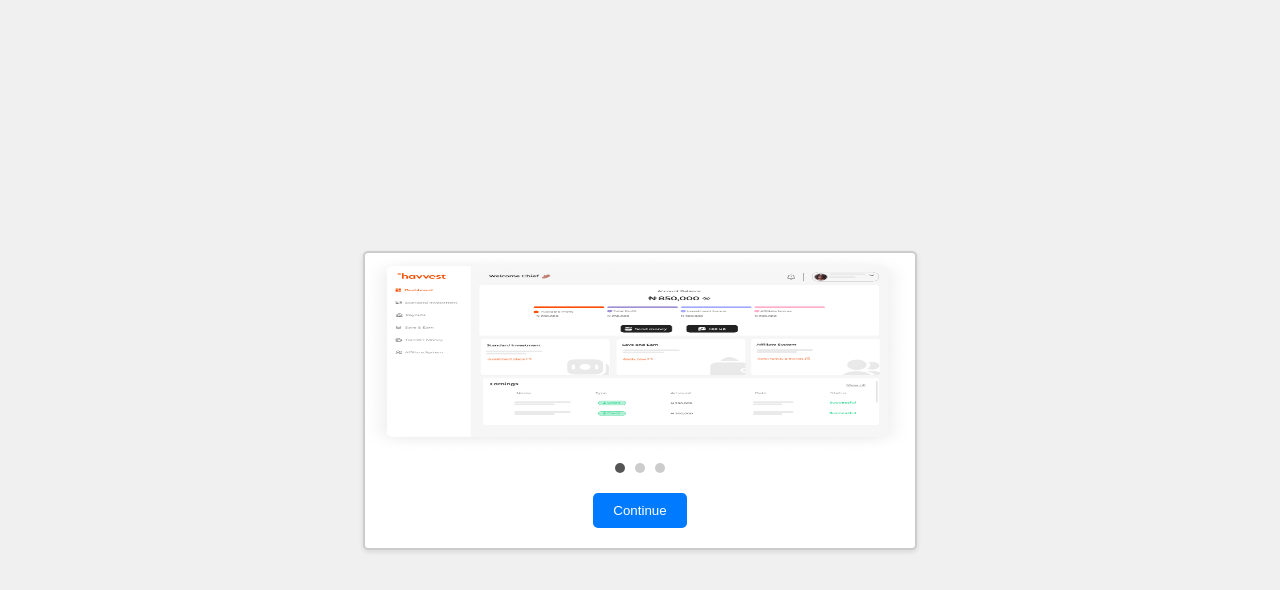
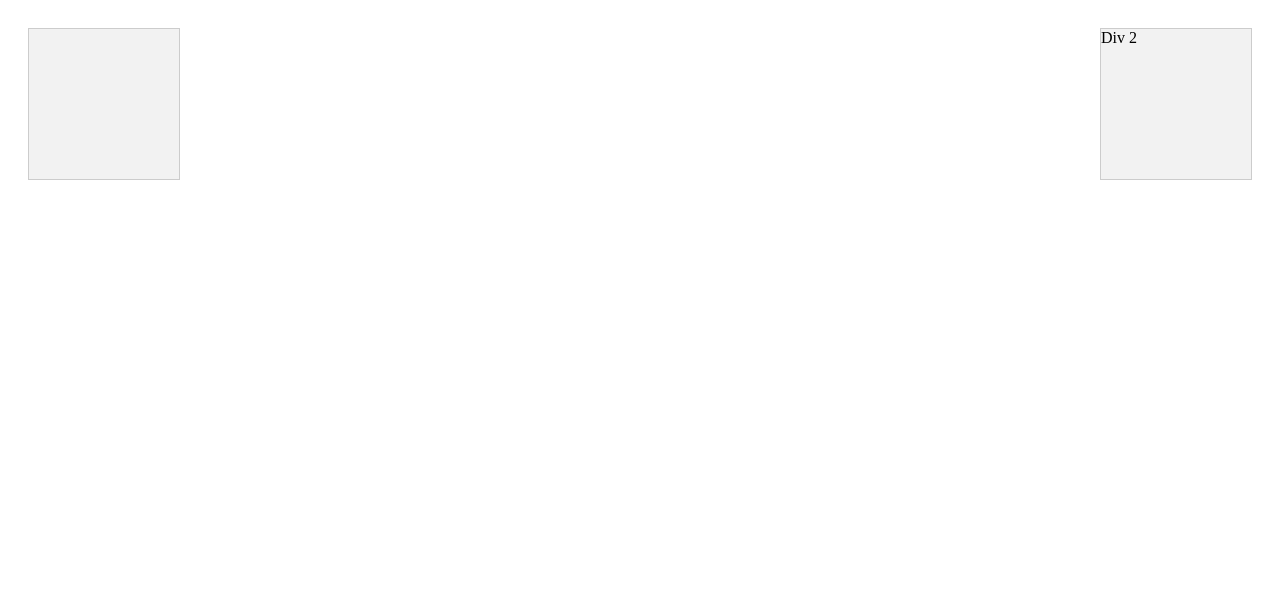
Before and after one commit to FlamesInTech/Havvest, a plain HTML site: page test.html in a window 1280 px wide. Drawn offline with Linux system fonts and the light colour scheme.

Commit message:
new updates made for desktop view

```diff
--- a/style.css
+++ b/style.css
@@ -5,7 +5,7 @@
 }
 .main{
     display: flex;
-    background: magenta;
+    /* background: magenta; */
     /* gap: 20px; */
 }
 .SignUp{
@@ -81,42 +81,24 @@ span{
     gap: 30px;
     padding: 40px;
 }
-.carousel{
-    padding: 20px;
-}
 .slider-container {
-    background-color: #fff;
-    border: 2px solid #ccc;
-    box-shadow: 0px 2px 5px rgba(0, 0, 0, 0.1);
-    border-radius: 5px;
-    overflow: hidden;
-     height: 400px;
-
+    position: relative;
+    max-width: 600px;
+    margin: 0 auto;
   }
 
   .slider {
-    position: relative;
-    width: 100%;
-    height: 200px;
-    overflow: hidden;
-  }
-
-  .slides {
     display: flex;
-    transition: transform 0.3s ease-in-out;
+    transition: transform 0.3s ease;
   }
 
   .slide {
     flex: 0 0 100%;
-    outline: 1px solid blue;
+    display: none;
   }
-
   .slide img {
-    height: 100%;
     width: 100%;
-    flex-shrink: 0;
   }
-
   .dots {
     display: flex;
     justify-content: center;
@@ -126,12 +108,44 @@ span{
   .dot {
     width: 10px;
     height: 10px;
+    border-radius: 50%;
+    background-color: #ccc;
     margin: 0 5px;
-    background-color: #ccc;
-    border-radius: 50%;
     cursor: pointer;
   }
 
+  .active-dot {
+    background-color: #333;
+  }
+
   .active {
-    background-color: #555;
+    display: block;
+    /* background-color: #555; */
+    width: 100%;
   }
+
+  @media (max-width: 768px) {
+    .main{
+        flex-direction: column-reverse;
+    }
+    .slide img {
+        width: 10%;
+        flex-shrink: 0;
+      }
+      .slider-container {
+        height: 400px;
+        width: 100%;
+
+      }
+      .email input, .password input{
+        width: 100%;
+        padding: 15px 100px 20px 15px;
+        align-items: center;
+    }
+    .guide-slide {
+      display: block;
+    }
+    .SignUp {
+      display: none;
+    }
+  }
--- a/test.html
+++ b/test.html
@@ -1,150 +1,68 @@
 <!DOCTYPE html>
-<html lang="en">
+<html>
 <head>
-  <meta charset="UTF-8">
-  <meta name="viewport" content="width=device-width, initial-scale=1.0">
-  <title>Professional Image Slider</title>
+	<meta charset="utf-8">
+	<meta name="viewport" content="width=device-width, initial-scale=1">
+	<title>Two Divs with Next Button (Mobile Only)</title>
 	<style>
-    body {
-  font-family: Arial, sans-serif;
+		/* Add your desktop-specific CSS styles here */
+		.main {
 			display: flex;
-  justify-content: center;
-  align-items: center;
-  height: 100vh;
-  margin: 0;
-  background-color: #f0f0f0;
+			justify-content: space-between;
+			padding: 20px;
 		}
 
-.slider-container {
-  width: 550px;
-  background-color: #fff;
-  border: 2px solid #ccc;
-  box-shadow: 0px 2px 5px rgba(0, 0, 0, 0.1);
-  border-radius: 5px;
-  overflow: hidden;
+		.Div1 {
+			width: 150px;
+			height: 150px;
+			background-color: #f2f2f2;
+			border: 1px solid #ccc;
 		}
 
-.slider {
-  position: relative;
-  width: 100%;
-  height: 200px;
-  overflow: hidden;
+		.Div2 {
+			width: 150px;
+			height: 150px;
+			background-color: #f2f2f2;
+			border: 1px solid #ccc;
 		}
 
-.slides {
-  display: flex;
-  transition: transform 0.3s ease-in-out;
+		/* Hide div2 by default on mobile */
+		@media (max-width: 768px) {
+			.Div2 {
+				display: none;
+			}
 		}
 
-.slide {
-  flex: 0 0 100%;
+		.mobile-button {
+			display: none; /* Hide the button by default on larger screens */
 		}
 
-.slide img {
-  width: 100%;
-  height: 200px;
+		/* Show the button on mobile screens */
+		@media (max-width: 768px) {
+			.mobile-button {
+				display: block;
 			}
-
-.dots {
-  display: flex;
-  justify-content: center;
-  margin-top: 10px;
 		}
-
-.dot {
-  width: 10px;
-  height: 10px;
-  margin: 0 5px;
-  background-color: #ccc;
-  border-radius: 50%;
-  cursor: pointer;
-}
-
-.active {
-  background-color: #555;
-}
-
-.continue-button {
-  display: block;
-  margin: 20px auto;
-  padding: 10px 20px;
-  background-color: #007BFF;
-  color: #fff;
-  border: none;
-  cursor: pointer;
-  border-radius: 5px;
-}
-
-.continue-button:hover {
-  background-color: #0056b3;
-}
-
 	</style>
 </head>
 <body>
-  <div class="slider-container">
-    <div class="slider">
-      <div class="slides">
-        <div class="slide">
-          <img src="Havvestvfdd 1.png" alt="Image 1">
+	<div class="main">
+		<div class="Div1">
+			<button class="mobile-button" onclick="showDiv2()">Next</button>
 		</div>
-        <div class="slide">
-          <img src="fgrtte 1.png" alt="Image 2">
+		<div class="Div2" id="Div2">Div 2</div>
 	</div>
-        <div class="slide">
-          <img src="Designer 3 Copy 3vfd 1.png" alt="Image 3">
-        </div>
-      </div>
-    </div>
-    <div class="dots">
-      <span class="dot"></span>
-      <span class="dot"></span>
-      <span class="dot"></span>
-    </div>
-    <button class="continue-button">Continue</button>
-  </div>
+
 	<script>
-    // Initialize variables
-const slidesContainer = document.querySelector('.slides');
-const slides = document.querySelectorAll('.slide');
-const dots = document.querySelectorAll('.dot');
-const continueButton = document.querySelector('.continue-button');
+		function showDiv2() {
+			const div1 = document.querySelector('.Div1');
+			const mobileButton = document.querySelector('.mobile-button');
+			const div2 = document.getElementById('Div2');
 
-let currentSlide = 0;
-
-// Function to show the active slide
-function showSlide(slideIndex) {
-  slidesContainer.style.transform = `translateX(-${slideIndex * 100}%)`;
-
-  // Update the active dot
-  dots.forEach((dot, index) => {
-    if (index === slideIndex) {
-      dot.classList.add('active');
-    } else {
-      dot.classList.remove('active');
+			div2.style.display = 'block'; // Show div2
+			div1.style.display = 'none'; // Hide div1
+			mobileButton.style.display = 'none'; // Hide the mobile button
 		}
-  });
-}
-
-// Function to move to the next slide
-function nextSlide() {
-  currentSlide = (currentSlide + 1) % slides.length;
-  showSlide(currentSlide);
-}
-
-// Initialize the slider
-showSlide(currentSlide);
-
-// Event listeners for dots and continue button
-dots.forEach((dot, index) => {
-  dot.addEventListener('click', () => {
-    currentSlide = index;
-    showSlide(currentSlide);
-  });
-});
-
-continueButton.addEventListener('click', nextSlide);
-
 	</script>
 </body>
 </html>
```
Also changed, not shown: index.html (+127 -34 lines). Lines whose indentation alone changed are shown as unchanged.
